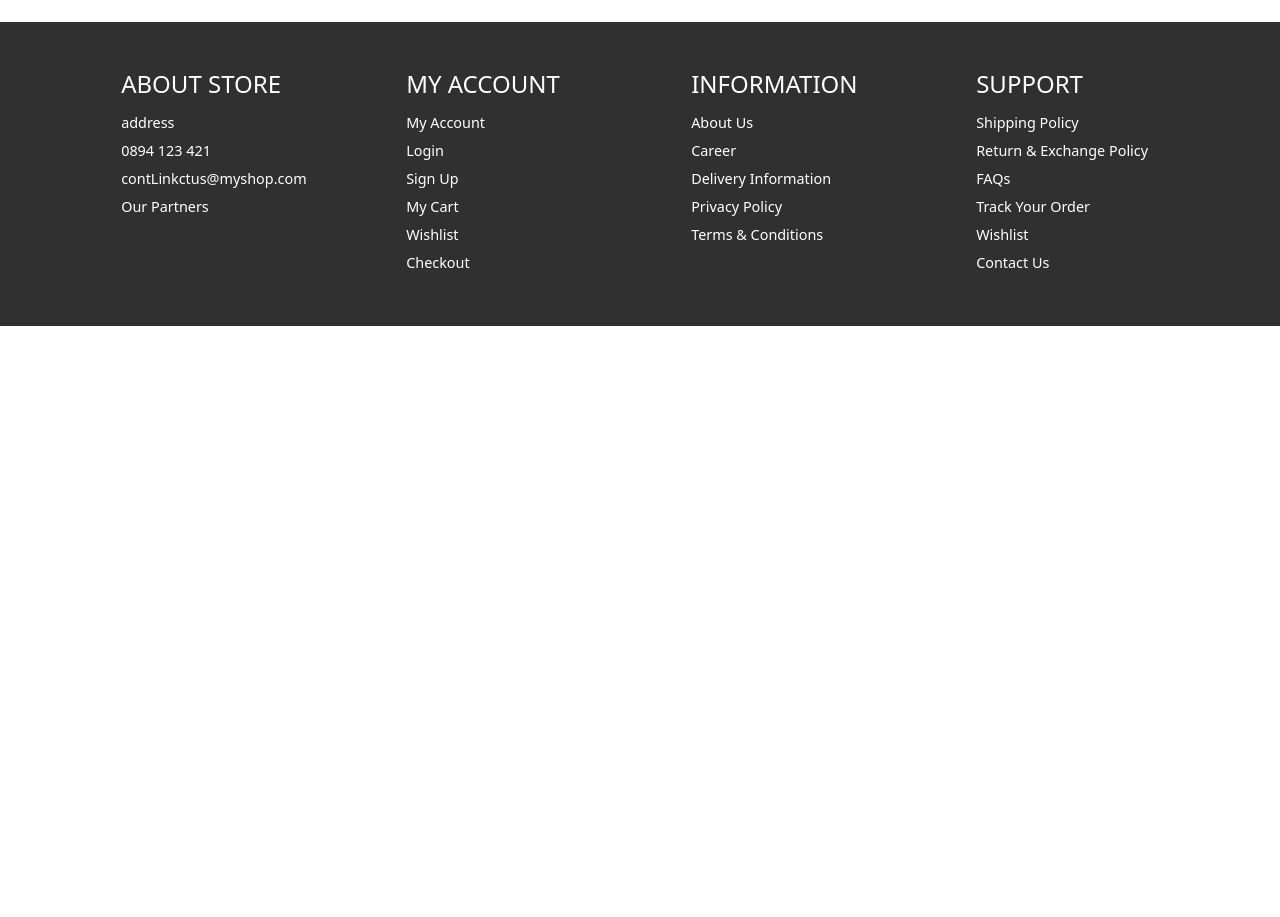
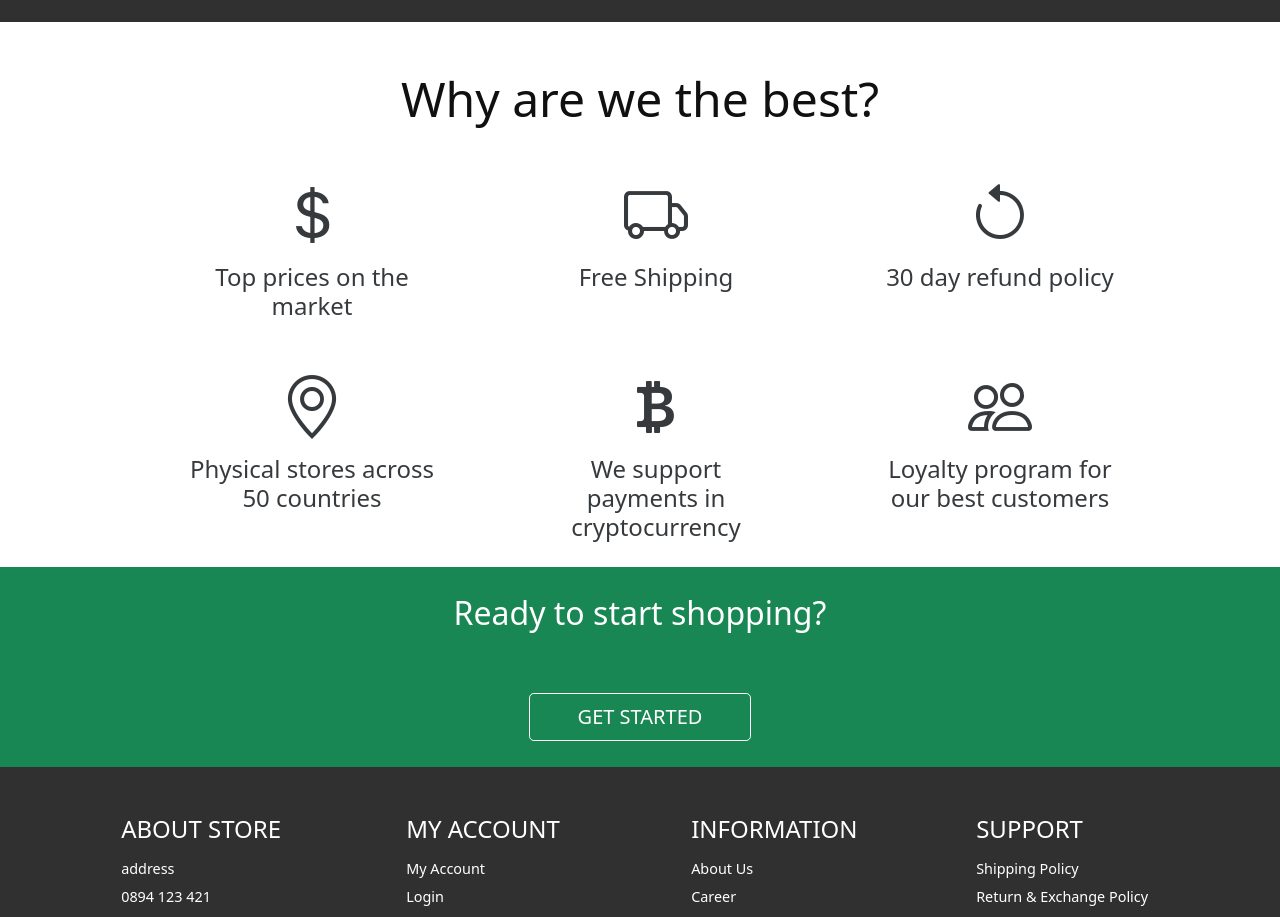
Before and after one commit to rpashev/next-ecommerce, a Next.js app: page / in a window 1280 px wide. Shown: the part 1880-2797 px from the top of the page. Before the commit the page ends 2206 px from the top, so only its background shows below. Built offline with nearby package versions, Linux system fonts and the light colour scheme.

Commit message:
added a features component + final prompt

```diff
--- a/components/landing-page/best-sellers.js
+++ b/components/landing-page/best-sellers.js
@@ -2,8 +2,11 @@ import ProductCard from "../products/product-card";
 
 const BestSellers = (props) => {
   return (
+    <section>
       <div className={`container`}>
-      <h2 className="text-center mt-5 text-dark display-5">Our top selling products</h2>
+        <h2 className="text-center mt-5 text-dark display-5">
+          Our top selling products
+        </h2>
         <div className={`row justify-content-center py-3`}>
           <ProductCard />
           <ProductCard />
@@ -11,6 +14,7 @@ const BestSellers = (props) => {
           <ProductCard onSale />
         </div>
       </div>
+    </section>
   );
 };
 
--- /dev/null
+++ b/components/landing-page/features.js
@@ -0,0 +1,41 @@
+import styles from "./features.module.scss";
+
+const Features = () => {
+  return (
+    <section>
+      <div className="container">
+        <h2 className="text-center mt-5 text-dark display-5">
+          Why are we the best?
+        </h2>
+        <ul className={`${styles.features} row justify-content-center mb-5`}>
+          <li className={`${styles["features-item"]} col-12 col-md-4`}>
+            <i className="bi bi-currency-dollar"></i>
+            <h4>Top prices on the market</h4>
+          </li>
+          <li className={`${styles["features-item"]} col-12 col-md-4`}>
+            <i class="bi bi-truck"></i>
+            <h4>Free Shipping</h4>
+          </li>
+          <li className={`${styles["features-item"]} col-12 col-md-4`}>
+            <i class="bi bi-arrow-counterclockwise"></i>
+            <h4>30 day refund policy</h4>
+          </li>
+          <li className={`${styles["features-item"]} col-12 col-md-4`}>
+            <i class="bi bi-geo-alt"></i>
+            <h4>Physical stores across 50 countries</h4>
+          </li>
+          <li className={`${styles["features-item"]} col-12 col-md-4`}>
+            <i class="bi bi-currency-bitcoin"></i>
+            <h4>We support payments in cryptocurrency</h4>
+          </li>
+          <li className={`${styles["features-item"]} col-12 col-md-4`}>
+            <i class="bi bi-people"></i>
+            <h4>Loyalty program for our best customers</h4>
+          </li>
+        </ul>
+      </div>
+    </section>
+  );
+};
+
+export default Features;
--- /dev/null
+++ b/components/landing-page/features.module.scss
@@ -0,0 +1,21 @@
+@import "../../styles//colors.scss";
+
+.features {
+  list-style: none;
+  .features-item {
+    // background: $gray-darkest;
+    opacity: 0.9;
+    padding: 1rem;
+    min-width: 280px;
+    max-width: 400px;
+    border-radius: 30px;
+    height: 10rem;
+    width: 25%;
+    margin: 1rem 2rem;
+    text-align: center;
+    font-size: 1.1rem;
+    i {
+      font-size: 4rem;
+    }
+  }
+}
--- /dev/null
+++ b/components/landing-page/final-prompt.js
@@ -0,0 +1,14 @@
+import styles from "./final-prompt.module.scss";
+
+const FinalPrompt = () => {
+  return (
+    <section className={`${styles["final-prompt"]} bg-success`}>
+      <h2 className="text-center text-light">Ready to start shopping?</h2>
+      <button className="btn btn-outline-light px-5 btn-lg mx-auto">
+        GET STARTED
+      </button>
+    </section>
+  );
+};
+
+export default FinalPrompt;
--- /dev/null
+++ b/components/landing-page/final-prompt.module.scss
@@ -0,0 +1,8 @@
+@import "../../styles/colors.scss";
+
+.final-prompt {
+  height: 200px;
+  display: flex;
+  flex-direction: column;
+  justify-content: space-around;
+}
--- a/package.json
+++ b/package.json
@@ -9,6 +9,7 @@
   },
   "dependencies": {
     "bootstrap": "^5.1.3",
+    "bootstrap-icons": "^1.7.2",
     "next": "12.0.7",
     "node-sass": "^6.0.1",
     "react": "17.0.2",
--- a/pages/_app.js
+++ b/pages/_app.js
@@ -1,10 +1,13 @@
-// import "../node_modules/bootstrap/dist/css/bootstrap.min.css";
+import Head from "next/head";
+
 import Layout from "../components/layout/layout";
 import "../styles/globals.scss";
+import "bootstrap-icons/font/bootstrap-icons.css";
 
 function MyApp({ Component, pageProps }) {
   return (
     <Layout>
+      <Head></Head>
       <Component {...pageProps} />
     </Layout>
   );
--- a/pages/index.js
+++ b/pages/index.js
@@ -1,16 +1,18 @@
 import { Fragment } from "react";
 import BestSellers from "../components/landing-page/best-sellers";
+import Features from "../components/landing-page/features";
+import FinalPrompt from "../components/landing-page/final-prompt";
 import HomeIntro from "../components/landing-page/home-intro";
 import Newsletter from "../components/landing-page/newsletter";
-import MobileNav from "../components/layout/mobile-nav";
 
 export default function Home() {
   return (
     <Fragment>
-      {/* <MobileNav /> */}
       <HomeIntro />
+      <BestSellers />
       <Newsletter />
-      <BestSellers />
+      <Features />
+      <FinalPrompt />
     </Fragment>
   );
 }
```
Also changed, not shown: 1 other file (tests, documents, lock files or other folders). Lines whose indentation alone changed are shown as unchanged.
